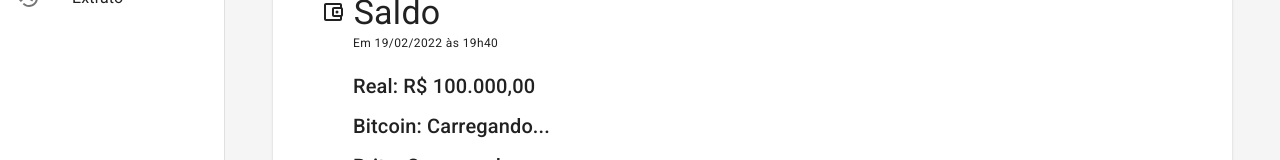
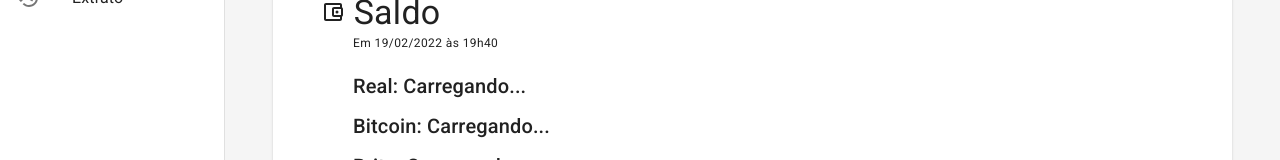
Before and after one commit to phmachado/crypto-wallet, a React (Create React App) app: page /dashboard in a window 1280 px wide. Shown: the part 250-410 px from the top of the page. Built offline with nearby package versions, Linux system fonts and the light colour scheme; no server answers.

Commit message:
feat: associando o saldo ao usuário

```diff
--- a/src/contexts/DashboardContext.tsx
+++ b/src/contexts/DashboardContext.tsx
@@ -2,12 +2,15 @@
 import axios from "axios";
 import { format, subDays, isSaturday, isSunday } from "date-fns";
 import { createContext, ReactNode, useState, useEffect } from "react";
+
+import { db } from "../db";
 
 type Props = {
   children: ReactNode;
 };
 
 type DashboardContextType = {
+  balance: number | undefined;
   btc: string | undefined;
   btcLastUpdate: number | undefined;
   brita: number | undefined;
@@ -23,10 +26,25 @@
 );
 
 export function DashboardContextProvider({ children }: Props) {
+  const [balance, setBalance] = useState<number>();
   const [btc, setBtc] = useState<string>();
   const [btcLastUpdate, setBtcLastUpdate] = useState<number>();
   const [brita, setBrita] = useState<number>();
   const [britaLastUpdate, setBritaLastUpdate] = useState<string>();
+
+  async function getBalance() {
+    try {
+      const currentUserEmail = localStorage.getItem("currentUser");
+      const user = await db.user.where({ email: currentUserEmail }).toArray();
+      setBalance(user[0].balance);
+    } catch (err) {
+      console.log(err);
+    }
+  }
+
+  useEffect(() => {
+    getBalance();
+  }, []);
 
   let queryDate = "";
   if (isSaturday(new Date())) {
@@ -71,6 +89,7 @@
   return (
     <DashboardContext.Provider
       value={{
+        balance,
         btc,
         btcLastUpdate,
         brita,
--- a/src/contexts/UserContext.tsx
+++ b/src/contexts/UserContext.tsx
@@ -18,7 +18,6 @@
 
 export function UserContextProvider({ children }: Props) {
   const [currentUser, setCurrentUser] = useState<IUser>();
-  console.log(currentUser);
 
   return (
     <UserContext.Provider
--- a/src/pages/Dashboard/components/Balance/index.tsx
+++ b/src/pages/Dashboard/components/Balance/index.tsx
@@ -1,14 +1,17 @@
 import { AccountBalanceWalletOutlined } from "@mui/icons-material";
 import { Box, Typography } from "@mui/material";
 import { format } from "date-fns";
+import { useContext } from "react";
+
+import { DashboardContext } from "../../../../contexts/DashboardContext";
 
 type Props = {
-  real: number;
-  btc: number;
-  brita: number;
+  value: number | undefined;
 };
 
-export default function Balance({ real, btc, brita }: Props) {
+export default function Balance({ value }: Props) {
+  const { realToBrita, realToBtc } = useContext(DashboardContext);
+
   return (
     <Box sx={{ p: 4, display: "flex", flexDirection: "column" }}>
       <Typography variant="h4">
@@ -19,10 +22,10 @@
       </Typography>
       <Box sx={{ px: 4, paddingTop: 2 }}>
         <Typography sx={{ marginBottom: 1 }} variant="h6">
-          {real ? (
+          Real:{" "}
+          {value ? (
             <>
-              Real:{" "}
-              {real.toLocaleString("pt-BR", {
+              {value.toLocaleString("pt-BR", {
                 style: "currency",
                 currency: "BRL",
               })}
@@ -32,14 +35,15 @@
           )}
         </Typography>
         <Typography sx={{ marginBottom: 1 }} variant="h6">
-          Bitcoin: {btc ? <>{btc.toFixed(8)} BTC</> : "Carregando..."}
+          Bitcoin:{" "}
+          {value ? <>{realToBtc(value).toFixed(8)} BTC</> : "Carregando..."}
         </Typography>
         <Typography sx={{ marginBottom: 1 }} variant="h6">
           Brita:{" "}
-          {brita ? (
+          {value ? (
             <>
               B${" "}
-              {brita.toLocaleString("pt-BR", {
+              {realToBrita(value).toLocaleString("pt-BR", {
                 minimumFractionDigits: 2,
                 maximumFractionDigits: 2,
               })}
--- a/src/pages/Dashboard/index.tsx
+++ b/src/pages/Dashboard/index.tsx
@@ -7,10 +7,8 @@
 import Balance from "./components/Balance";
 import CurrencyToday from "./components/CurrencyToday";
 
-const balance = 100000;
-
 export default function Dashboard(): JSX.Element {
-  const { btc, btcLastUpdate, brita, britaLastUpdate, realToBrita, realToBtc } =
+  const { btc, btcLastUpdate, brita, britaLastUpdate, balance } =
     useContext(DashboardContext);
 
   return (
@@ -30,11 +28,7 @@
                 flexDirection: "column",
               }}
             >
-              <Balance
-                real={balance}
-                btc={realToBtc(balance)}
-                brita={realToBrita(balance)}
-              />
+              <Balance value={balance} />
             </Paper>
           </Grid>
           <Grid item xs={12} md={6} lg={6}>
```
